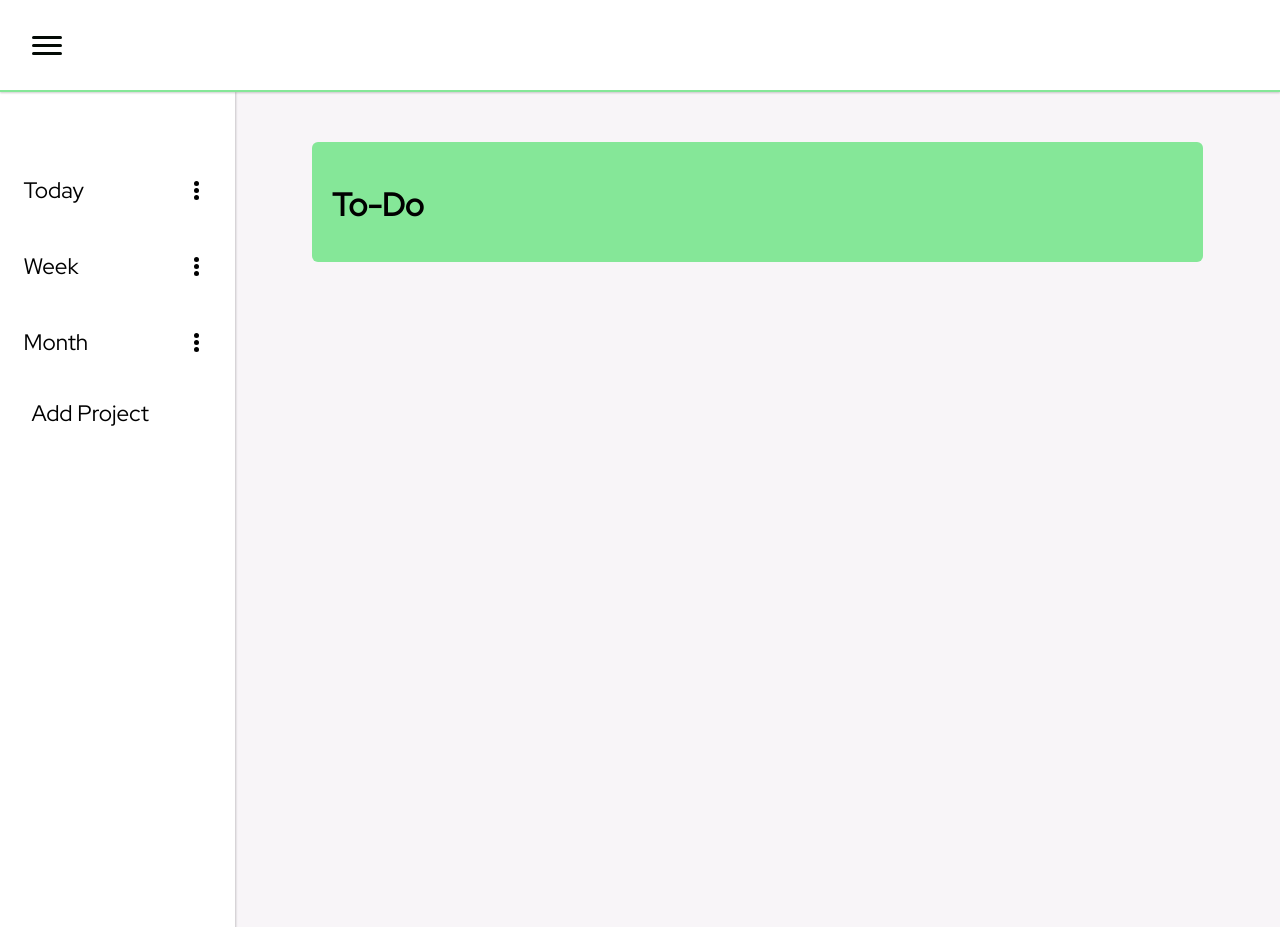
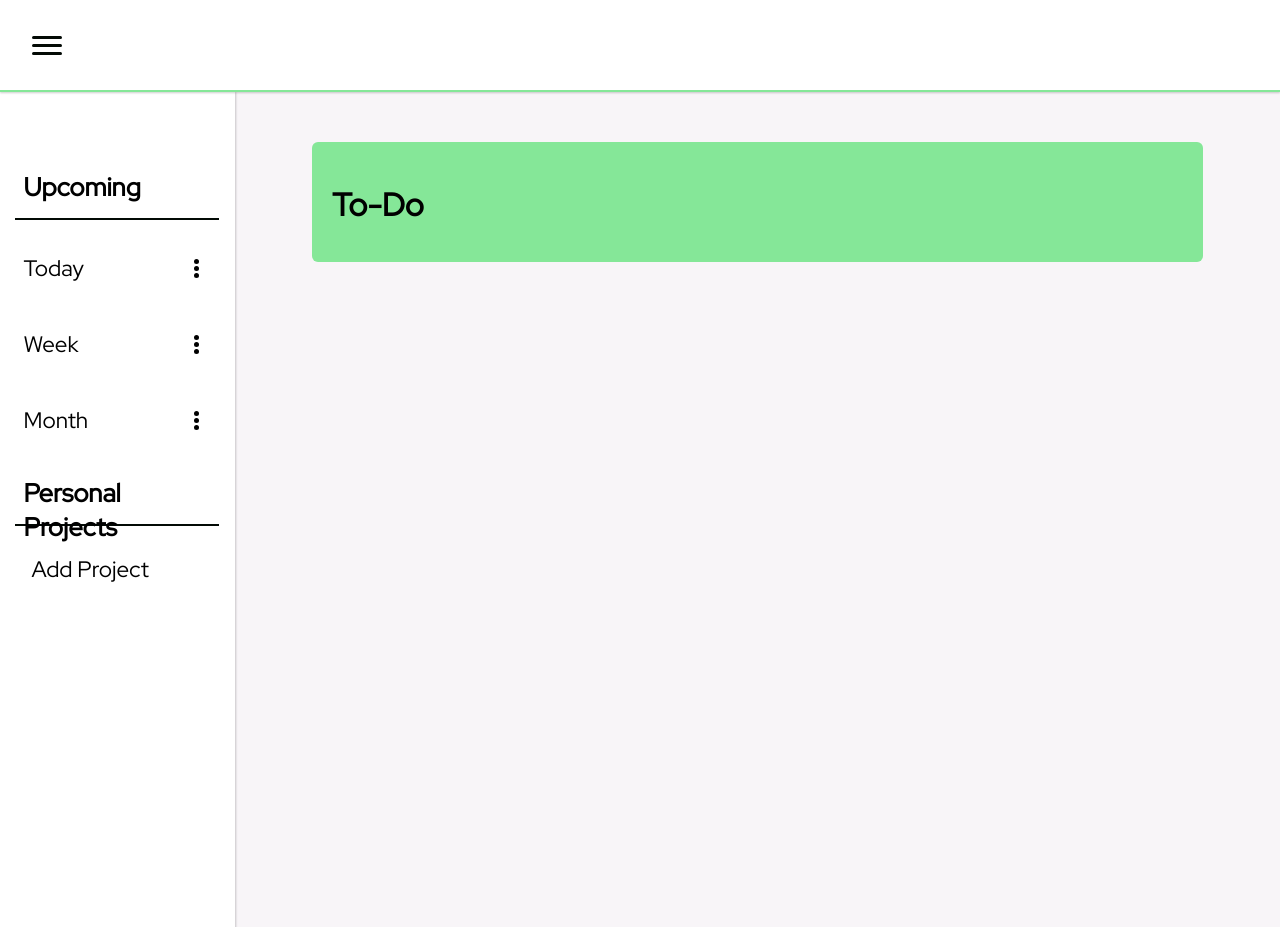
Before and after one commit to cblin321/todo, a website built with webpack: page dist/index.html in a window 1280 px wide. Built offline with nearby package versions, Linux system fonts and the light colour scheme.

Commit message:
tweaks to sidebar styling

```diff
--- a/src/DOMHelper.js
+++ b/src/DOMHelper.js
@@ -102,10 +102,29 @@ const initSidebarElement = function(taskManager, projectList, content, i, title,
 const renderSidebar = function(projectList, content, title) {
     const temp = createFlex("column", "flex-start", "center", "20px", "sidebar");
     let j = 0;
+    const upcoming = document.createElement("div");
+    upcoming.classList.add("sidebar-ele");
+    const upcomingLabel = document.createElement("h1");
+    upcomingLabel.textContent = "Upcoming";
+    upcoming.appendChild(upcomingLabel);
+    temp.appendChild(upcoming);
     if (projectList) {
-        for (const i of projectList) {
-            temp.appendChild((() => initSidebarElement(i, projectList, content, j, title, temp))(i));
+        for (let i = 0; i < 3; i++) {
+            temp.appendChild((() => initSidebarElement(projectList[i], projectList, content, j, title, temp))(i));
             j++;
+        }
+        const personal = document.createElement("div");
+        personal.classList.add("sidebar-ele");
+        const personalLabel = document.createElement("h1");
+        personalLabel.textContent = "Personal Projects";
+        personal.appendChild(personalLabel);
+        temp.appendChild(personal);
+        console.log();
+        let i = 3;
+        while (i < projectList.length) {
+            temp.appendChild((() => initSidebarElement(projectList[i], projectList, content, j, title, temp))(i));
+            j++;
+            i++;
         }
     }
     const add = document.createElement("button");
--- a/src/styles.css
+++ b/src/styles.css
@@ -152,6 +152,22 @@ form {
     font-size: 1.4rem;
     height: 40px;
     border-radius: 4px;
+}
+
+.sidebar-ele > h1 {
+    font-size: 1.6rem;
+    margin: 0;
+    padding: 0;
+}
+
+.sidebar-ele:nth-child(1), .sidebar-ele:nth-child(5) {
+    border-bottom: 2px solid var(--font);
+    border-radius: 0;
+}
+
+.sidebar-ele:nth-child(1):hover, .sidebar-ele:nth-child(5):hover {
+    background-color: white;
+    cursor: auto;
 }
 
 .sidebar-input-ele {
```
